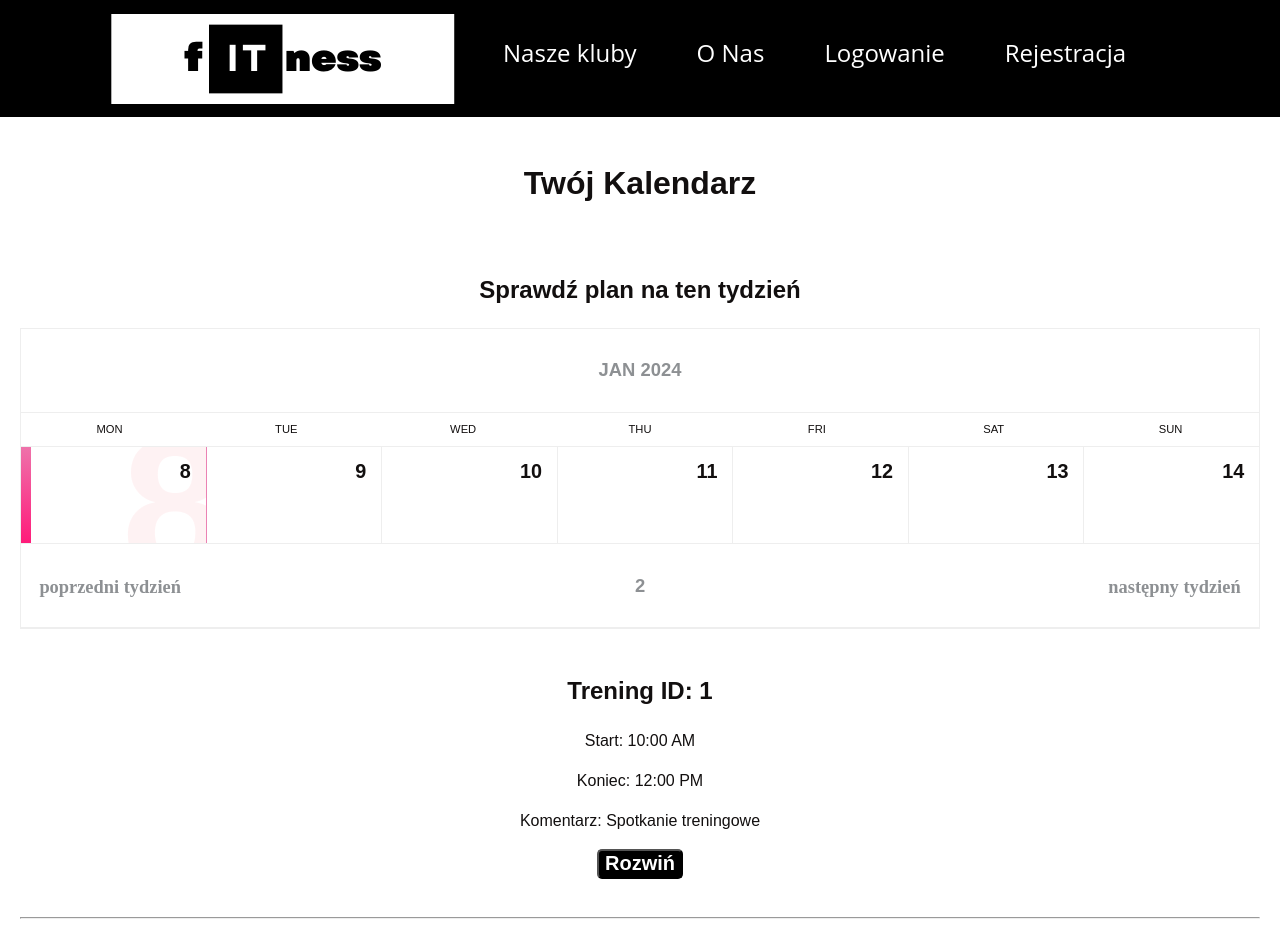
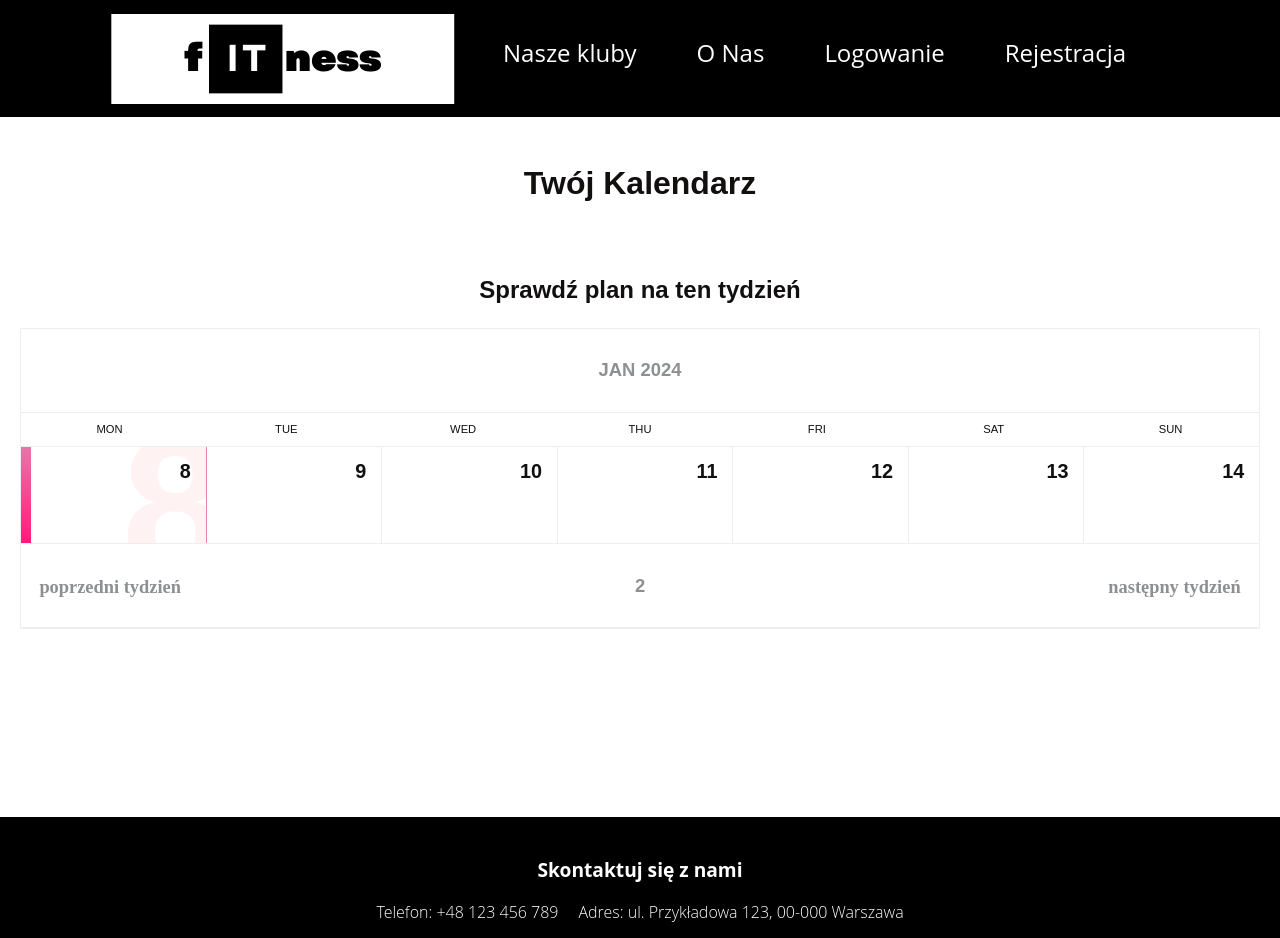
Before and after one commit to bartek-niewiarowski/PZSP2-2023Z-fITness-SzczurySilowni, a React (Create React App) app in the folder client-app-frontend/: page /trener in a window 1280 px wide. Shown: the top 938 px of the page. Built offline with nearby package versions, Linux system fonts and the light colour scheme.

Commit message:
add using appointment api

```diff
--- a/client-app-frontend/src/components/TrainerPlan/TrainerPlan.js
+++ b/client-app-frontend/src/components/TrainerPlan/TrainerPlan.js
@@ -6,34 +6,7 @@ import Training from "./Training";
 const TrainerPlan = () => {
   const [showDetails, setShowDetails] = useState(false);
   const [date, setData] = useState(null);
-  const [trainingData, setTrainingData] = useState([{
-    appointment_id: 1,
-    planned_start: new Date('2024-01-15T10:00:00Z'),
-    planned_end: new Date('2024-01-15T12:00:00Z'),
-    comment: 'Spotkanie treningowe',
-    trainer: 2,
-    client: 3,
-    gym: 4,
-    training: 5,
-  }, {
-    appointment_id: 1,
-    planned_start: new Date('2024-01-15T12:00:00Z'),
-    planned_end: new Date('2024-01-15T14:00:00Z'),
-    comment: 'Spotkanie treningowe',
-    trainer: 2,
-    client: 3,
-    gym: 4,
-    training: 5,
-  }, {
-    appointment_id: 1,
-    planned_start: new Date('2024-01-15T14:00:00Z'),
-    planned_end: new Date('2024-01-15T16:00:00Z'),
-    comment: 'Spotkanie treningowe',
-    trainer: 2,
-    client: 3,
-    gym: 4,
-    training: 5,
-  }]);
+  const [trainingData, setTrainingData] = useState([]);
 
   const showDetailsHandle = (dayStr) => {
     setData(dayStr);
@@ -56,13 +29,13 @@ const TrainerPlan = () => {
 
     try {
       if (user && user.user_id) {
-        const response = await fetch(`http://localhost:8000/client/appointments_api?date=${formattedDate}&client=${user.user_id}`);
+        const response = await fetch(`http://localhost:8000/trainer/get_appointment_trainer?trainer=${user.user_id}&date=${formattedDate}`);
         const result = await response.json();
 
         if (result && result.length > 0) {
-          setTrainingData(result[0]);
+          setTrainingData(result);
         } else {
-          setTrainingData(null);
+          setTrainingData([]);
         }
       }
     } catch (error) {
@@ -71,7 +44,7 @@ const TrainerPlan = () => {
   };
 
   useEffect(() => {
-    //fetchData();
+    fetchData();
   }, []); // Pusta tablica zależności oznacza, że useEffect zostanie uruchomiony tylko raz (po zamontowaniu komponentu)
 
   return (
@@ -83,7 +56,7 @@ const TrainerPlan = () => {
       <br />
       <div>{date}</div>
       <div>
-        {trainingData.map((training) => (
+        {trainingData && trainingData.map((training) => (
           <Training key={training.appointment_id} training={training} />
         ))}
       </div>
--- a/client-app-frontend/src/components/TrainerPlan/Training.js
+++ b/client-app-frontend/src/components/TrainerPlan/Training.js
@@ -9,7 +9,8 @@ const Training = ({ training }) => {
     setIsExpanded(!isExpanded);
   };
 
-  const formatTime = (date) => {
+  const formatTime = (dateString) => {
+    const date = new Date(dateString);
     return date.toLocaleTimeString([], { hour: '2-digit', minute: '2-digit' });
   };
 
--- a/client-app-frontend/src/components/TrainingPlan/Plan.js
+++ b/client-app-frontend/src/components/TrainingPlan/Plan.js
@@ -7,16 +7,16 @@ import TrainingSession from "./TrainingSession";
 const Plan = () => {
   const [showDetails, setShowDetails] = useState(false);
   const [date, setData] = useState(null);
-  const [isTraining, setIsTraining] = useState(true);
+  const [isTraining, setIsTraining] = useState(false);
   const [trainingData, setTrainingData] = useState({
-    appointment_id: 1,
-    planned_start: new Date('2024-01-15T10:00:00Z'),
-    planned_end: new Date('2024-01-15T12:00:00Z'),
-    comment: 'Spotkanie treningowe',
-    trainer: 2,
-    client: 3,
-    gym: 4,
-    training: 5,
+    appointment_id: null,
+    planned_start: null,
+    planned_end: null,
+    comment: '',
+    trainer: null,
+    client: null,
+    gym: null,
+    training: null,
   });
 
   const showDetailsHandle = (dayStr) => {
@@ -40,8 +40,9 @@ const Plan = () => {
 
     try {
       if (user && user.user_id) {
-        const response = await fetch(`http://localhost:8000/client/appointments_api?date=${formattedDate}&client=${user.user_id}`);
+        const response = await fetch(`http://localhost:8000/trainer/get_appointment_client?client=${user.user_id}&date=${formattedDate}`);
         const result = await response.json();
+        console.log(result);
 
         if (result && result.length > 0) {
           setIsTraining(true);
@@ -57,7 +58,7 @@ const Plan = () => {
   };
 
   useEffect(() => {
-    //fetchData();
+    fetchData();
   }, []); // Pusta tablica zależności oznacza, że useEffect zostanie uruchomiony tylko raz (po zamontowaniu komponentu)
 
   return (
@@ -69,7 +70,7 @@ const Plan = () => {
       <br />
       {showDetails && <div>{date}</div>}
       {showDetails && !isTraining && <TrainingCreator fortmatDate={formatDate}/>}
-      {showDetails && isTraining && <TrainingSession trainingData={trainingData} isTrainer={true}/>}
+      {showDetails && isTraining && <TrainingSession trainingData={trainingData} isTrainer={false}/>}
     </div>
   );
 }
--- a/client-app-frontend/src/components/TrainingPlan/TrainingCreator.js
+++ b/client-app-frontend/src/components/TrainingPlan/TrainingCreator.js
@@ -1,14 +1,18 @@
 // TrainingCreator.jsx
 import styles from './TrainingCreator.module.css';
-import { v4 as uuidv4 } from 'uuid';
 
 import React, { useEffect, useState } from 'react';
 
 const TrainingCreator = ({ fortmatDate }) => {
   const [selectedOption1, setSelectedOption1] = useState('08:00');
   const [selectedOption2, setSelectedOption2] = useState('');
+  const [selectedOption3, setSelectedOption3] = useState('09.00');
   const [user, setUser] = useState(null);
   const [trainers, setTrainers] = useState();
+
+  const generateSixDigitId = () => {
+    return Math.floor(100000 + Math.random() * 900000); // Losowa liczba od 100000 do 999999
+  };
 
   const handleOptionChange1 = (event) => {
     setSelectedOption1(event.target.value);
@@ -18,27 +22,33 @@ const TrainingCreator = ({ fortmatDate }) => {
     setSelectedOption2(event.target.value);
   };
 
+  const handleOptionChange3 = (event) => {
+    setSelectedOption3(event.target.value);
+  };
+
   // Dodanie nowego spotkania
   const handleFormSubmit = async (e) => {
     try {
       e.preventDefault();
       const formattedDate = fortmatDate();
-      const chosenDate = `${formattedDate}T${selectedOption1}:00Z`;
-
+      const chosenStart = `${formattedDate}T${selectedOption1}:00Z`;
+      const chosenEnd = `${formattedDate}T${selectedOption3}:00Z`;
       const postData = {
-        appointment_id: uuidv4(),
-        planned_start: chosenDate,
-        planned_end: null,
+        appointment_id: generateSixDigitId(),
+        planned_start: chosenStart,
+        planned_end: chosenEnd,
         comment: null,
         trainer: selectedOption2,
         client: user.user_id,
-        gym: null,
+        gym: 1,
         training: null,
       };
+      console.log(JSON.stringify(postData));
+      postData.appointment_id = parseInt(postData.appointment_id, 10);
+      postData.client = parseInt(postData.client, 10);
+      postData.trainer = parseInt(postData.trainer, 10);
 
-      postData.appointment_id = parseInt(postData.appointment_id, 10);
-
-      const response = await fetch('http://localhost:8000/client/appointments_api', {
+      const response = await fetch('http://localhost:8000/trainer/add_appointment', {
         method: 'POST',
         headers: {
           'Content-Type': 'application/json',
@@ -50,6 +60,7 @@ const TrainingCreator = ({ fortmatDate }) => {
         // Spotkanie zostało dodane pomyślnie
         const result = await response.json();
         console.log(result);
+
       } else {
         // Obsługa błędu, jeśli wystąpił
         console.error('Błąd podczas dodawania spotkania');
@@ -65,7 +76,6 @@ const TrainingCreator = ({ fortmatDate }) => {
       try {
         const gotUser = JSON.parse(localStorage.getItem('user'));
         if (gotUser) {
-          console.log(gotUser);
           setUser(gotUser);
         }
       } catch (error) {
@@ -90,7 +100,7 @@ const TrainingCreator = ({ fortmatDate }) => {
 
     fetchData();
     fetchTrainers();
-  }, [trainers]); // Dodano trainers do zależności useEffect
+  }, []); // Dodano trainers do zależności useEffect
 
   const hours = ["08:00", "09:00", "10:00", "11:00", "12:00", "13:00", "14:00", "15:00", "16:00", "17.00", "18.00", "19.00", "20.00", "21.00"];
 
@@ -100,10 +110,25 @@ const TrainingCreator = ({ fortmatDate }) => {
         <div className={styles.choose}>
           {/* Pierwsza picklista */}
           <label className={styles.label}>
-            Wybierz Godzinę:
+            Wybierz Godzinę Startu:
             <select
               value={selectedOption1}
               onChange={handleOptionChange1}
+              className={styles.input}
+            >
+              {hours.map((option, index) => (
+                <option key={index} value={option}>
+                  {option}
+                </option>
+              ))}
+            </select>
+          </label>
+
+          <label className={styles.label}>
+            Wybierz Godzinę Zakończenia:
+            <select
+              value={selectedOption3}
+              onChange={handleOptionChange3}
               className={styles.input}
             >
               {hours.map((option, index) => (
@@ -132,7 +157,7 @@ const TrainingCreator = ({ fortmatDate }) => {
         </div>
 
         {/* Przycisk do zatwierdzania zmian */}
-        <button type="submit" className={styles.button}>
+        <button type="submit" className={styles.button} onClick={handleFormSubmit}>
           Zaplanuj trening
         </button>
       </form>
--- a/client-app-frontend/src/components/TrainingPlan/TrainingSession.js
+++ b/client-app-frontend/src/components/TrainingPlan/TrainingSession.js
@@ -38,8 +38,8 @@ const TrainingSession = ({ trainingData, isTrainer }) => {
       repetitions: 10,
     },
   ]);
-  const [canDelete, setCanDelete] = useState(true);
-  const [canComment, setCanComment] = useState(true);
+  const [canDelete, setCanDelete] = useState(false);
+  const [canComment, setCanComment] = useState(false);
   const [addExercise, setAddExercise] = useState(false);
   const [comment, setComment] = useState(trainingData.comment);
 
```
